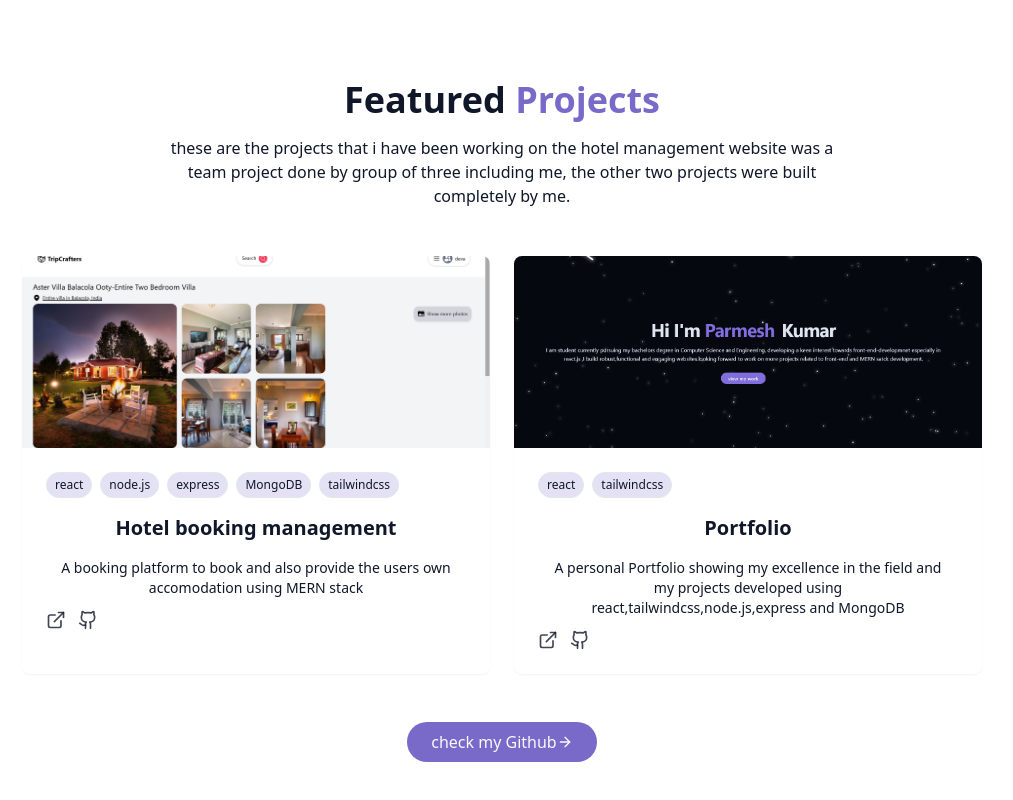
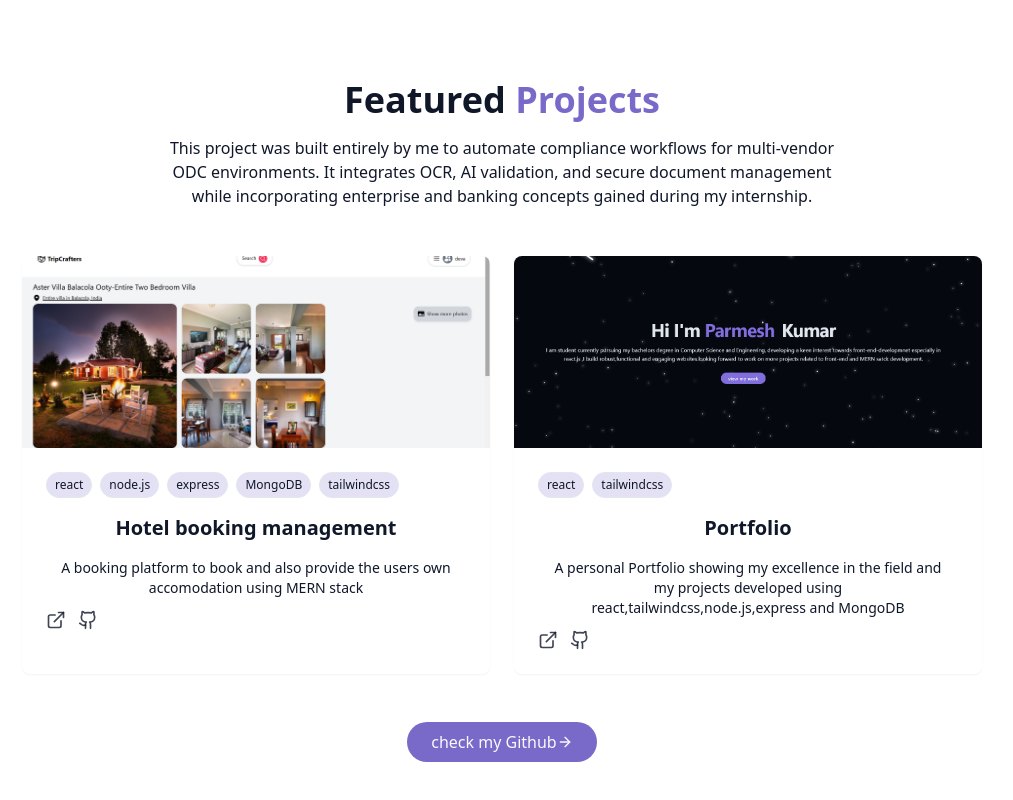
Before and after one commit to parmeshkumarT/Parama-Portolio, a React (Vite) app: page / in a window 1280 px wide. Shown: the part 2478-3278 px from the top of the page, without its empty margins (138-1151 px from the left). Built offline with nearby package versions, Linux system fonts and the light colour scheme.

Commit message:
Update ProjectSection.jsx

```diff
--- a/src/components/ProjectSection.jsx
+++ b/src/components/ProjectSection.jsx
@@ -26,8 +26,8 @@ export const ProjectSection = () => {
     <div className="container mx-auto max-w-5xl">
       <h2 className="text-3xl md:text-4xl font-bold mb-4 text-center">Featured <span className="text-primary">Projects</span></h2>
       <p className="text-center text-muted-foreground mb-12 max-w-2xl mx-auto">
-        these are the projects that i have been working on the hotel management website was a team project
-        done by group of three including me, the other two projects were built completely by me.
+   This project was built entirely by me to automate compliance workflows for multi-vendor ODC environments.
+        It integrates OCR, AI validation, and secure document management while incorporating enterprise and banking concepts gained during my internship.
       </p>
 
       <div className="grid grid-cols-1 md:grid-cols-2 lg:grid-cols-2 gap-6">
```
